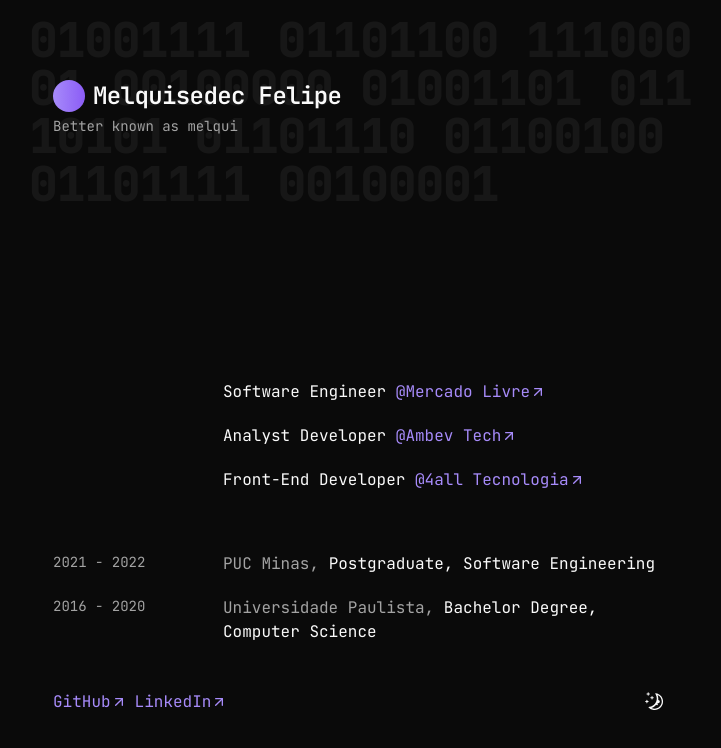
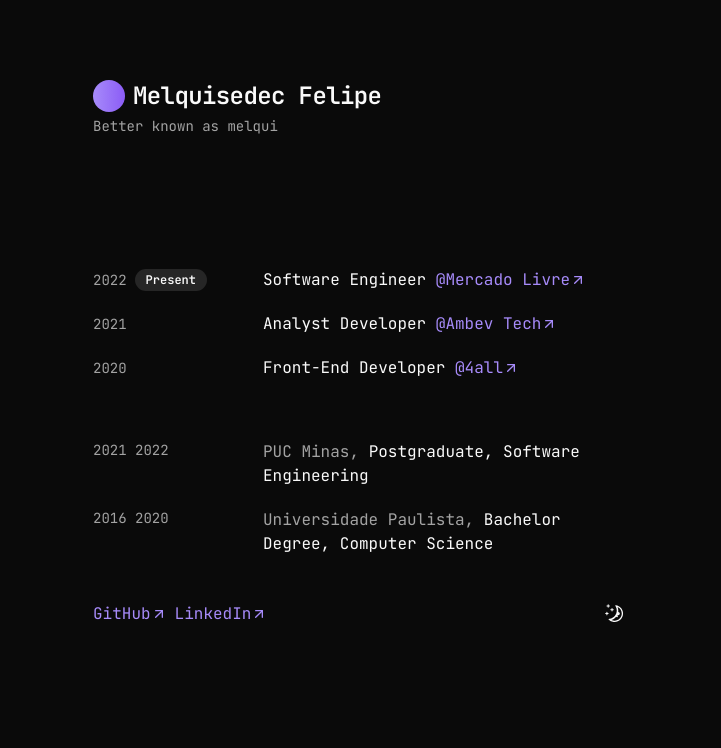
Before and after one commit to melquisedecfelipe/melquisedec.dev, a Next.js app: page / in a window 1280 px wide. Shown: the top 748 px of the page, without its empty margins (277-998 px from the left). Built offline with nearby package versions, Linux system fonts and the light colour scheme.

Commit message:
Update Container component with children prop and styling

```diff
--- a/src/components/container/index.tsx
+++ b/src/components/container/index.tsx
@@ -1,16 +1,10 @@
-import { ME } from '@/constants'
-
 interface ContainerProps {
   children: React.ReactNode
 }
 
 export default function Container({ children }: ContainerProps) {
   return (
-    <main className="max-w-[700px] m-auto p-4 lg:p-10 lg:py-20 md:h-screen flex flex-col justify-between relative">
-      <h1 className="scroll-m-20 text-4xl font-extrabold tracking-tight lg:text-5xl absolute z-0 opacity-5 top-4 left-4 select-none break-all hyphens-auto">
-        {ME.binary}
-      </h1>
-
+    <main className="max-w-[700px] m-auto p-5 md:p-10 lg:p-20 md:h-screen">
       {children}
     </main>
   )
--- a/src/constants/index.ts
+++ b/src/constants/index.ts
@@ -8,12 +8,12 @@ export const EDUCATION = [
   {
     course: 'Postgraduate, Software Engineering',
     institution: 'PUC Minas',
-    period: '2021 - 2022'
+    period: '2021 2022'
   },
   {
     course: 'Bachelor Degree, Computer Science',
     institution: 'Universidade Paulista',
-    period: '2016 - 2020'
+    period: '2016 2020'
   }
 ]
 
@@ -21,23 +21,24 @@ export const EXPERIENCES = [
   {
     company: '@Mercado Livre',
     role: 'Software Engineer',
-    period: 'Apr/2022 - Present',
+    year: '2022',
     description:
       'Frontend development in high performance and scalability environments, with experience in technologies such as api rest and with relational databases and nosql, node, ci/cd, monitoring, design patterns, solid principles and knowledge of agile frameworks.',
-    url: 'https://careers-meli.mercadolibre.com'
+    url: 'https://careers-meli.mercadolibre.com',
+    present: true
   },
   {
     company: '@Ambev Tech',
     role: 'Analyst Developer',
-    period: 'Jan/2021 - Apr/2022',
+    year: '2021',
     description:
       "To be responsible for developing software systems, applying the best technologies and guaranteeing the quality of the code, as well as, delivering productivity and quality, to meet the customer's need and satisfaction.",
     url: 'https://ambevtech.gupy.io'
   },
   {
-    company: '@4all Tecnologia',
+    company: '@4all',
     role: 'Front-End Developer',
-    period: 'Aug/2020 - Jan/2021',
+    year: '2020',
     description:
       'Be able to transmit and absorb the knowledge of your colleagues, code reusable components, transform incredible layouts into high-quality code (pixel perfect), produce clean/efficient code and tests based on specifications, have the ability to understand stories from agile users and translate them into technical requirements and create technical documents of your work and code.',
     url: 'https://4all.gupy.io'
```
